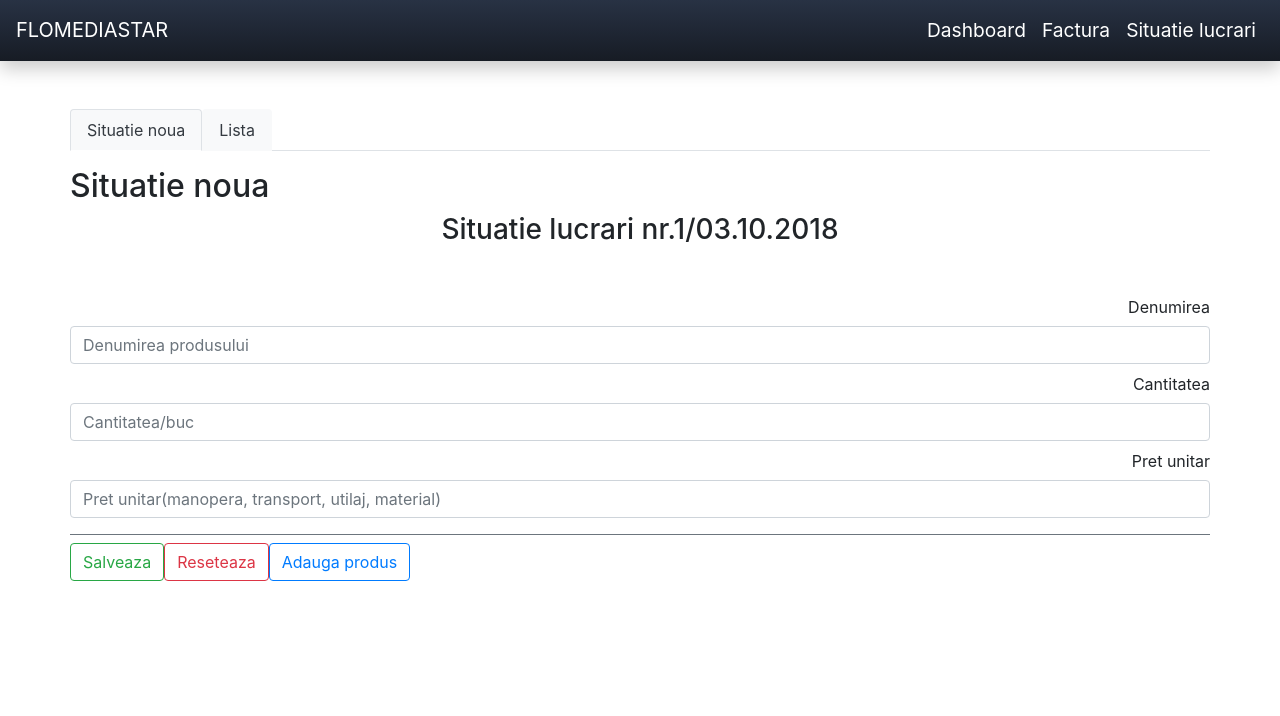
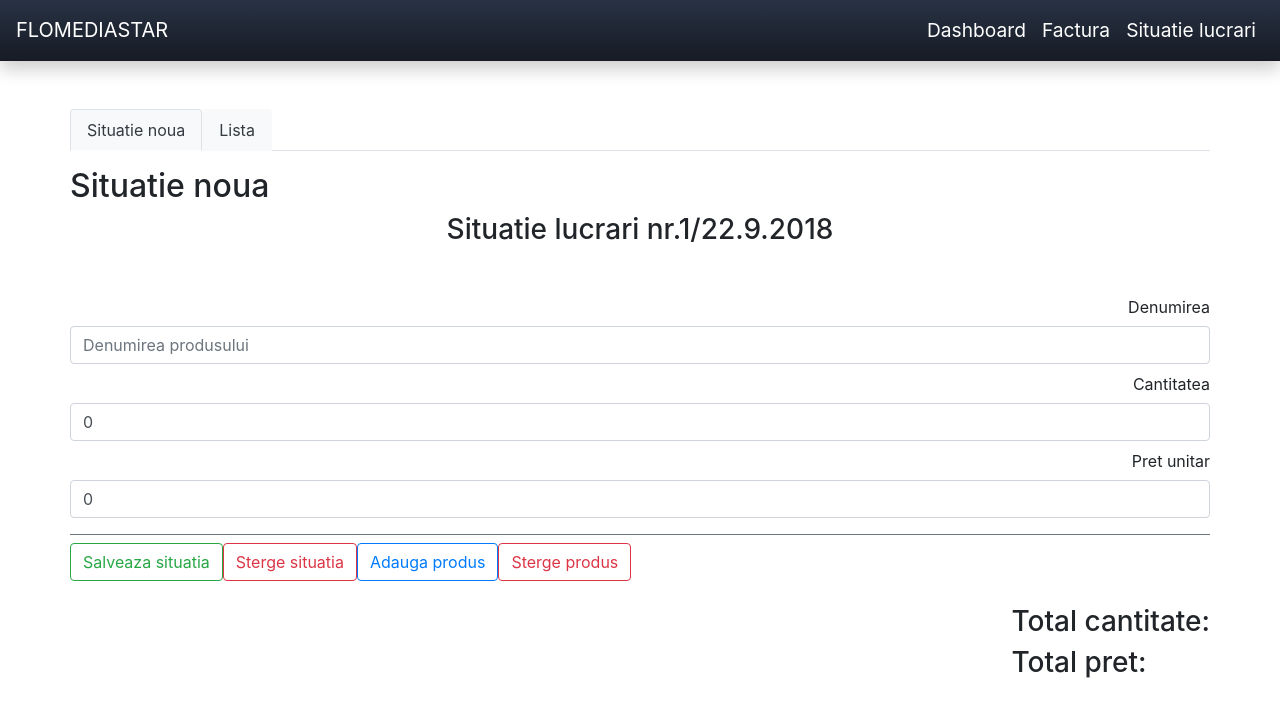
Before and after one commit to dragomirweb/flomediastar, a Vue app in the folder fms/: page /situatie-lucrari in a window 1280 px wide. Shown: the top 716 px of the page. Built offline with nearby package versions, Linux system fonts and the light colour scheme; no server answers.

Commit message:
situatie lucrari add product, store

```diff
--- a/fms/src/App.vue
+++ b/fms/src/App.vue
@@ -21,13 +21,15 @@ export default {
         }
     },
     created() {
-        this.$store.dispatch("storeInvoice")
+        this.$store.dispatch("storeInvoice"),
+        this.$store.dispatch("aSituatieLucrari")
     },
     mounted () {
     },
     methods: {
         ...mapActions([
-            'storeInvoice'
+            'storeInvoice',
+            'aSituatieLucrari'
         ])
     }
 }
--- a/fms/src/components/GenerateSituatie.vue
+++ b/fms/src/components/GenerateSituatie.vue
@@ -1,6 +1,6 @@
 <template>
 <div class="w-100">
-    <h3 class="text-center mb-5">Situatie lucrari nr.1/03.10.2018</h3>
+    <h3 class="text-center mb-5">Situatie lucrari nr.{{gSituatieLucrari.length + 1}}/{{dateAzi}}</h3>
     <b-form @submit="onSubmit" @reset="onReset" v-if="show">
         <div v-for="produs in situatielucrari.produse" class="mb-2">
             <b-form-group horizontal breakpoint="lg" label="" label-size="lg" label-class="font-weight-bold pt-0" class="mb-0 border-bottom border-secondary">
@@ -16,11 +16,17 @@
             </b-form-group>
             </b-form-group>
         </div>
-        <b-button type="submit" variant="outline-success">Salveaza</b-button>
-        <b-button type="reset" variant="outline-danger">Reseteaza</b-button>
+        <b-button type="submit" variant="outline-success">Salveaza situatia</b-button>
+        <b-button type="reset" variant="outline-danger">Sterge situatia</b-button>
         <b-button @click="adaugaProdus" variant="outline-primary">Adauga produs</b-button>
+        <b-button @click="stergeProdus" variant="outline-danger">Sterge produs</b-button>
     </b-form>
-
+    <div class="d-flex justify-content-end mt-4">
+        <div>
+            <h3>Total cantitate: </h3>
+            <h3>Total pret: </h3>
+        </div>
+    </div>
 </div>
 </template>
 
@@ -43,13 +49,14 @@ export default {
                 produse: [{
                     nrcrt: 0,
                     denumire: '',
-                    cantitatea: Number,
-                    pret: Number
+                    cantitatea: 0,
+                    pret: 0
                 }],
                 totalCantitate: 0,
                 totalPret: 0
             },
-            show: true
+            show: true,
+            dateAzi: moment(new Date()).format('DD.M.YYYY')
         }
     },
     created() {},
@@ -75,17 +82,24 @@ export default {
                 this.show = true
             });
         },
-        adaugaProdus(){
+        adaugaProdus() {
             var produse = this.situatielucrari.produse;
             produse.push({
                 nrcrt: produse.length + 1,
                 denumire: '',
                 cantitatea: Number,
                 pret: Number
+            });
+        },
+        stergeProdus() {
+            this.situatielucrari.produse.splice(-1, 1);
+        },
+    },
+    computed: {
+        ...mapGetters({
+            gSituatieLucrari: 'gSituatieLucrari'
         })
-        }
     },
-    computed: {},
     filters: {}
 }
 </script>
--- a/fms/src/components/SitLucrari.vue
+++ b/fms/src/components/SitLucrari.vue
@@ -24,7 +24,6 @@ export default {
     },
     data() {
         return {
-            invoices: [],
             tabIndex: 0
         }
     },
--- a/fms/src/services/InvoiceService.js
+++ b/fms/src/services/InvoiceService.js
@@ -3,5 +3,8 @@ import Api from '@/services/Api'
 export default {
     fetchInvoices () {
       return Api().get('invoice')
+    },
+    fetchSituatieLucrari () {
+      return Api().get('situatie-lucrari')
     }
   }
--- a/fms/src/store/invoices.js
+++ b/fms/src/store/invoices.js
@@ -7,12 +7,16 @@ Vue.use(Vuex);
 export const invoices = new Vuex.Store({
   state: {
     invoices: [],
+    sitLucrari: [],
     newInvoiceFromDetails: false,
     editInvoice: false
   },
   getters: {
     getInvoices: state => {
       return state.invoices;
+    },
+    gSituatieLucrari: state => {
+      return state.sitLucrari;
     },
     newInvoiceFromDetails: state => {
       return state.newInvoiceFromDetails;
@@ -24,6 +28,9 @@ export const invoices = new Vuex.Store({
   actions: {
     async storeInvoice({ commit }, context, payload) {
       commit("storeInvoice", await InvoiceService.fetchInvoices());
+    },
+    async aSituatieLucrari({ commit }, context, payload) {
+      commit("mSituatieLucrari", await InvoiceService.fetchSituatieLucrari());
     },
     addNewInvoice({ commit }, payload) {
       commit("addNewInvoice", payload);
@@ -39,6 +46,9 @@ export const invoices = new Vuex.Store({
     storeInvoice: (state, payload) => {
       state.invoices = payload.data;
     },
+    mSituatieLucrari: (state, payload) => {
+      state.sitLucrari = payload.data;
+    },
     addNewInvoice: (state, payload) => {
       state.invoices = [...state.invoices, payload];
       state.newInvoiceFromDetails = false;
```
Also changed, not shown: 1 other file (tests, documents, lock files or other folders). Lines whose indentation alone changed are shown as unchanged.
